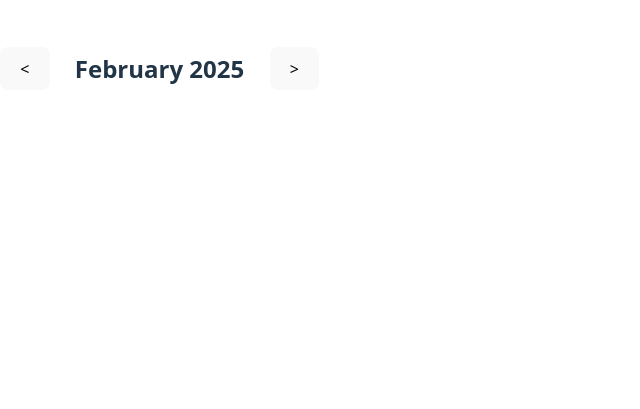
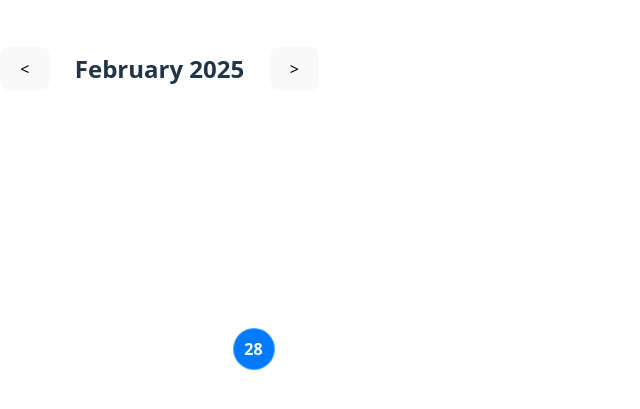
Before and after one commit to romboooo/hab-it, a React (Vite) app: page / in a window 1280 px wide. Shown: the part 197-606 px from the top of the page, without its empty margins (0-640 px from the left). Built offline with nearby package versions, Linux system fonts and the light colour scheme.

Commit message:
paint a current day

```diff
--- a/src/pages/Calendar/Components/CalendarGrid.tsx
+++ b/src/pages/Calendar/Components/CalendarGrid.tsx
@@ -2,6 +2,7 @@ import {
   endOfMonth,
   getDay,
   getDaysInMonth,
+  isToday,
   startOfMonth,
 } from "date-fns";
 import DayCell from "./DayCell";
@@ -22,9 +23,25 @@ const CalendarGrid: React.FC<CalendarGridProps> = ({ currentDate }) => {
   const emptyCellsEnd = Array.from({ length: 6 - endWeekday }, (_, i) => (
     <div key={`empty-end-${i}`} style={{ width: "40px", height: "40px" }} />
   ));
+
   const totalCells = [
     ...emptyCellsStart,
-    ...daysArray.map((day) => <DayCell key={day} day={day} />),
+    ...daysArray.map((day) => {
+      const date = new Date(
+        currentDate.getFullYear(),
+        currentDate.getMonth(),
+        day
+      );
+      const isCurrentDay = isToday(date);
+      return (
+        <DayCell
+          key={day}
+          day={day}
+          currentDate={currentDate}
+          isCurrentDay={isCurrentDay}
+        />
+      );
+    }),
     ...emptyCellsEnd,
   ];
   const rows = [];
@@ -34,7 +51,13 @@ const CalendarGrid: React.FC<CalendarGridProps> = ({ currentDate }) => {
 
   return (
     <div>
-      <div style={{ display: "flex", justifyContent: "space-between", marginBottom: "10px" }}>
+      <div
+        style={{
+          display: "flex",
+          justifyContent: "space-between",
+          marginBottom: "10px",
+        }}
+      >
         {["Sun", "Mon", "Tue", "Wed", "Thu", "Fri", "Sat"].map((day) => (
           <div
             key={day}
@@ -51,7 +74,14 @@ const CalendarGrid: React.FC<CalendarGridProps> = ({ currentDate }) => {
       </div>
 
       {rows.map((row, rowIndex) => (
-        <div key={rowIndex} style={{ display: "flex", justifyContent: "space-between", marginBottom: "5px" }}>
+        <div
+          key={rowIndex}
+          style={{
+            display: "flex",
+            justifyContent: "space-between",
+            marginBottom: "5px",
+          }}
+        >
           {row}
         </div>
       ))}
@@ -59,5 +89,4 @@ const CalendarGrid: React.FC<CalendarGridProps> = ({ currentDate }) => {
   );
 };
 
-
 export default CalendarGrid;
--- a/src/pages/Calendar/Components/DayCell.tsx
+++ b/src/pages/Calendar/Components/DayCell.tsx
@@ -1,8 +1,10 @@
 interface dayCellProps {
   day: number;
+  currentDate: Date;
+  isCurrentDay: boolean;
 }
 
-const dayCell: React.FC<dayCellProps> = ({ day }) => {
+const dayCell: React.FC<dayCellProps> = ({ day, isCurrentDay }) => {
   return (
     <div
       style={{
@@ -12,7 +14,7 @@ const dayCell: React.FC<dayCellProps> = ({ day }) => {
         alignItems: "center",
         justifyContent: "center",
         borderRadius: "50%",
-        backgroundColor: "rgba(255, 255, 255, 0.2)",
+        backgroundColor: isCurrentDay ? "#007bff" : "rgba(255, 255, 255, 0.2)",
         color: "#fff",
         fontSize: "16px",
         fontWeight: "bold",
@@ -21,10 +23,10 @@ const dayCell: React.FC<dayCellProps> = ({ day }) => {
         transition: "background-color 0.3s ease",
       }}
       onMouseEnter={(e) => {
-        e.currentTarget.style.backgroundColor = "rgba(255, 255, 255, 0.4)";
+        e.currentTarget.style.backgroundColor = isCurrentDay ? "#0057a8" : "rgba(255, 255, 255, 0.4)";
       }}
       onMouseLeave={(e) => {
-        e.currentTarget.style.backgroundColor = "rgba(255, 255, 255, 0.2)";
+        e.currentTarget.style.backgroundColor = isCurrentDay ? "#007bff" : "rgba(255, 255, 255, 0.2)";
       }}
     >
       {day}
```
